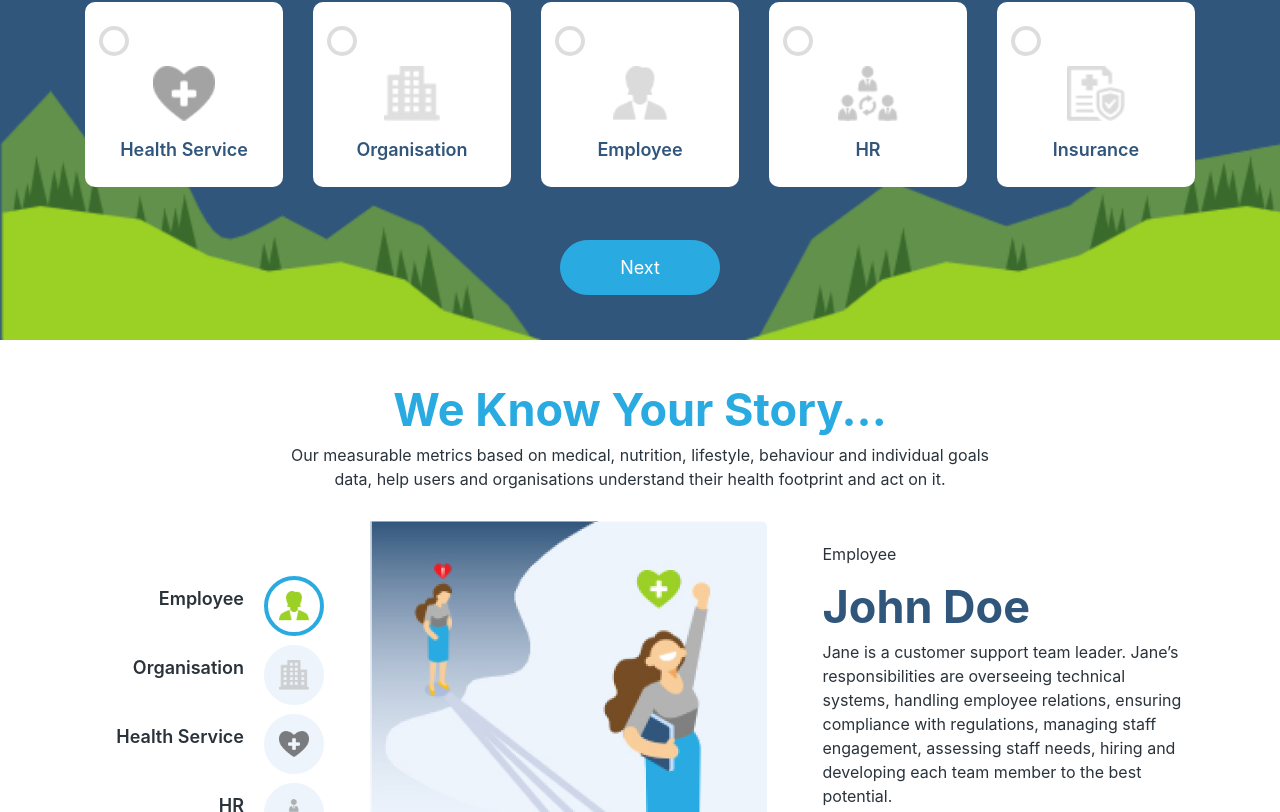
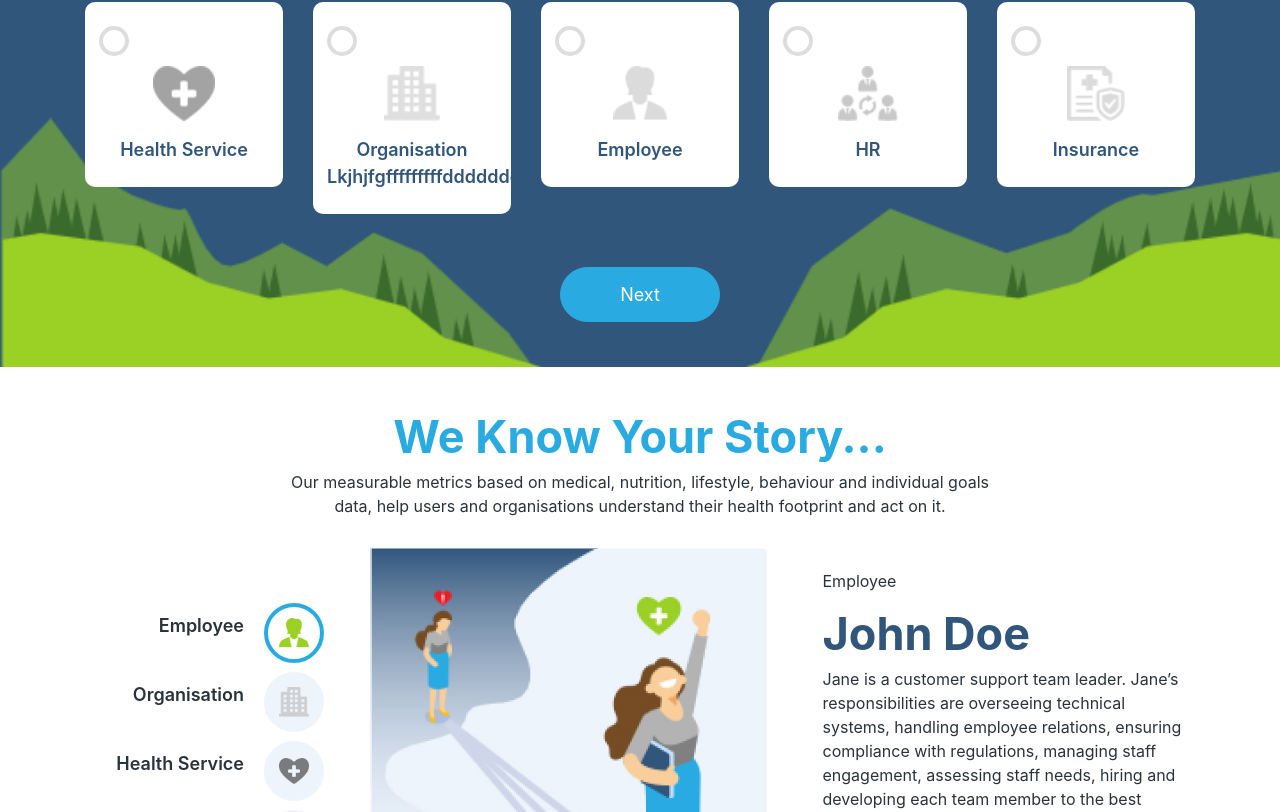
Before and after one commit to thatsmimo/empeal_website, a React (Create React App) app: page / in a window 1280 px wide. Shown: the part 2008-2820 px from the top of the page. Built offline with nearby package versions, Linux system fonts and the light colour scheme; the HTML template or start-up script is replaced by a standard one.

Commit message:
3sepwork

```diff
--- a/src/screens/Homepage/index.js
+++ b/src/screens/Homepage/index.js
@@ -328,6 +328,7 @@ export default class index extends React.Component {
                       </div>
                       {/* Col : End */}
                       {/* Col : Begin */}
+
                       <div className="_fCol">
                         <Form.Group controlId="formBasicCheckbox">
                           <label className="_fLabel">
@@ -342,7 +343,7 @@ export default class index extends React.Component {
                                   />
                                 </span>
                                 <span className="_checkDiv-txt">
-                                  Organisation
+                                  Organisation  lkjhjfgfffffffffdddddddddddddddd
                                 </span>
                               </span>
                             </span>
```
Also changed, not shown: 1 other file (tests, documents, lock files or other folders).
